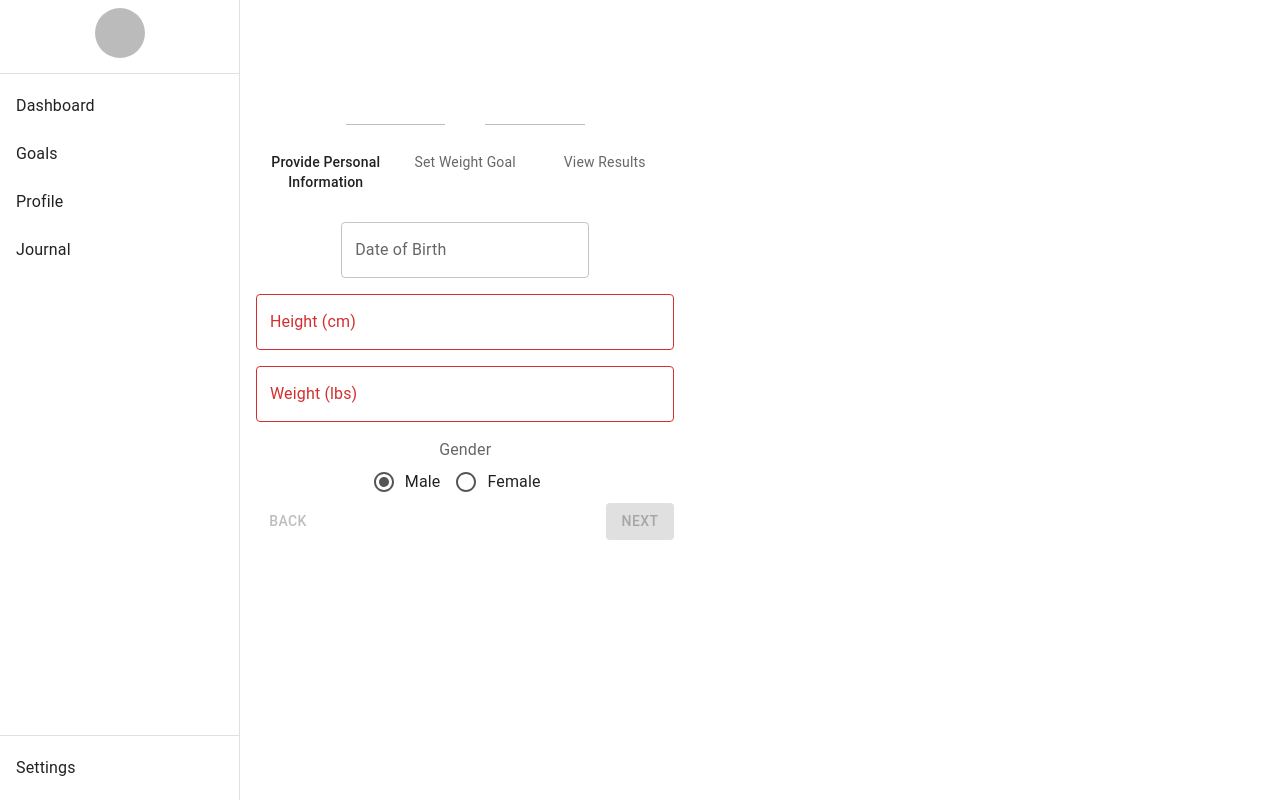
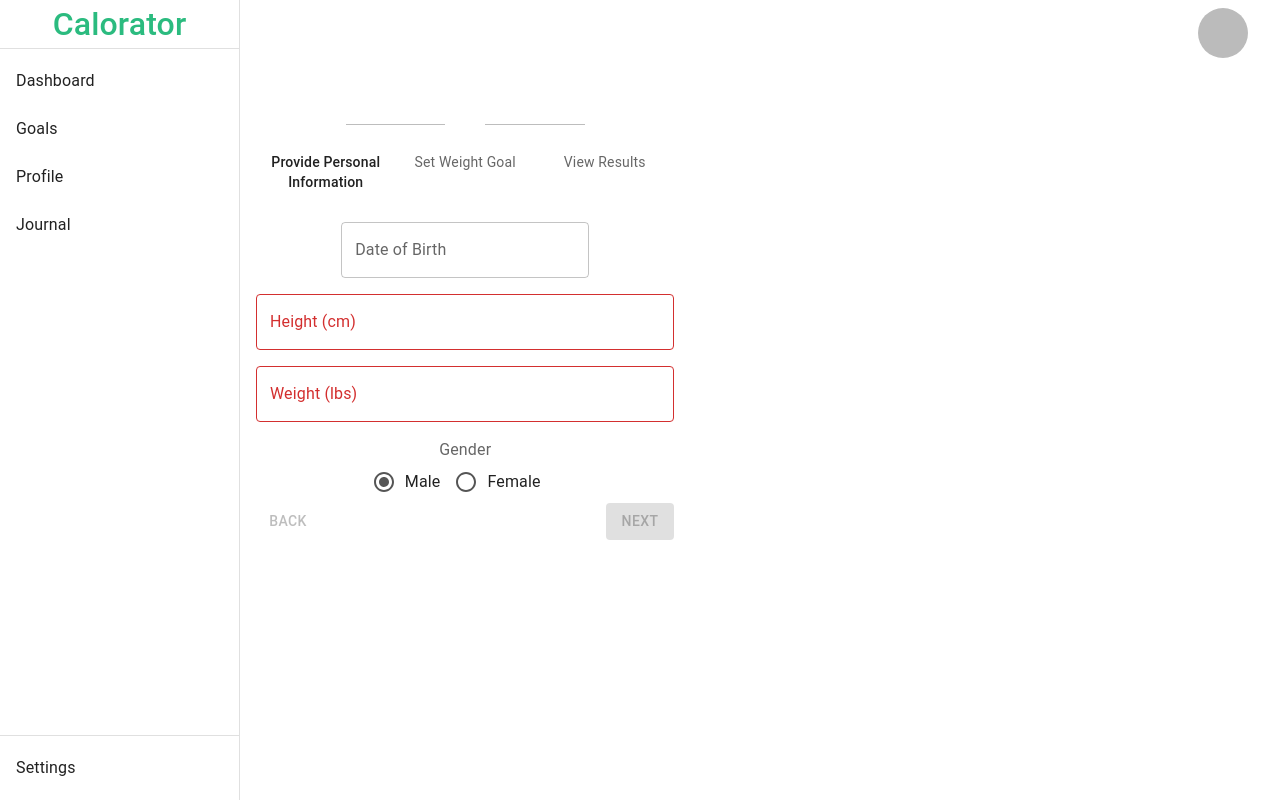
Before and after one commit to j-tran90/calorator, a React (Vite) app: page /creategoal in a window 1280 px wide. Built offline with nearby package versions, Linux system fonts and the light colour scheme; no server answers; sample sign-in values are in the browser's storage; the HTML template or start-up script is replaced by a standard one.

Commit message:
minor UI changes

```diff
--- a/src/components/layouts/Brand.jsx
+++ b/src/components/layouts/Brand.jsx
@@ -1,7 +1,7 @@
 import { Link } from "react-router-dom";
 
 function Brand() {
-  return <Link to="/">Calorator</Link>;
+  return <Link to="/" style={{fontSize: "2rem"}}>Calorator</Link>;
 }
 
 export default Brand;
--- a/src/components/navigation/NavBar.jsx
+++ b/src/components/navigation/NavBar.jsx
@@ -16,6 +16,7 @@ import ListItem from "@mui/material/ListItem";
 import ListItemButton from "@mui/material/ListItemButton";
 import ListItemText from "@mui/material/ListItemText";
 import { useAuth } from "../../contexts/AuthContext"; // Import your AuthContext
+import  Brand from "../layouts/Brand"
 
 const drawerWidth = 240;
 
@@ -59,7 +60,7 @@ function ResponsiveDrawer(props) {
           alignItems: "center",
         }}
       >
-        <User /> {/* Ensure this renders your user image */}
+        <Brand />
       </div>
       <Divider sx={{ width: "100%" }} />
       <List sx={{ flexGrow: 1, width: "100%" }}>
@@ -113,7 +114,7 @@ function ResponsiveDrawer(props) {
             >
               <MenuIcon />
             </IconButton>
-          </Stack>
+          </Stack><User/>
         </Toolbar>
       </AppBar>
       <Box
--- a/src/components/pages/Goals.jsx
+++ b/src/components/pages/Goals.jsx
@@ -26,7 +26,7 @@ export default function Targets() {
     const day = String(date.getDate()).padStart(2, "0");
     const month = String(date.getMonth() + 1).padStart(2, "0");
     const year = date.getFullYear();
-    return `${month}-${day}-${year}`;
+    return `${month}/${day}/${year}`;
   };
 
   return (
@@ -38,11 +38,11 @@ export default function Targets() {
         <Table aria-label='user targets table'>
           <TableHead>
             <TableRow>
-              <TableCell>Daily Calories (kcals)</TableCell>
-              <TableCell>Daily Protein (g)</TableCell>
+              <TableCell>Calories (kcals)</TableCell>
+              <TableCell>Protein (g)</TableCell>
               <TableCell>Weight Goal (lbs)</TableCell>
-              <TableCell>Start Date (mm/dd/yyyy)</TableCell>
-              <TableCell>Target Date</TableCell>
+              <TableCell>Start (mm/dd/yyyy)</TableCell>
+              <TableCell>End</TableCell>
               <TableCell>Status</TableCell>
             </TableRow>
           </TableHead>
```
